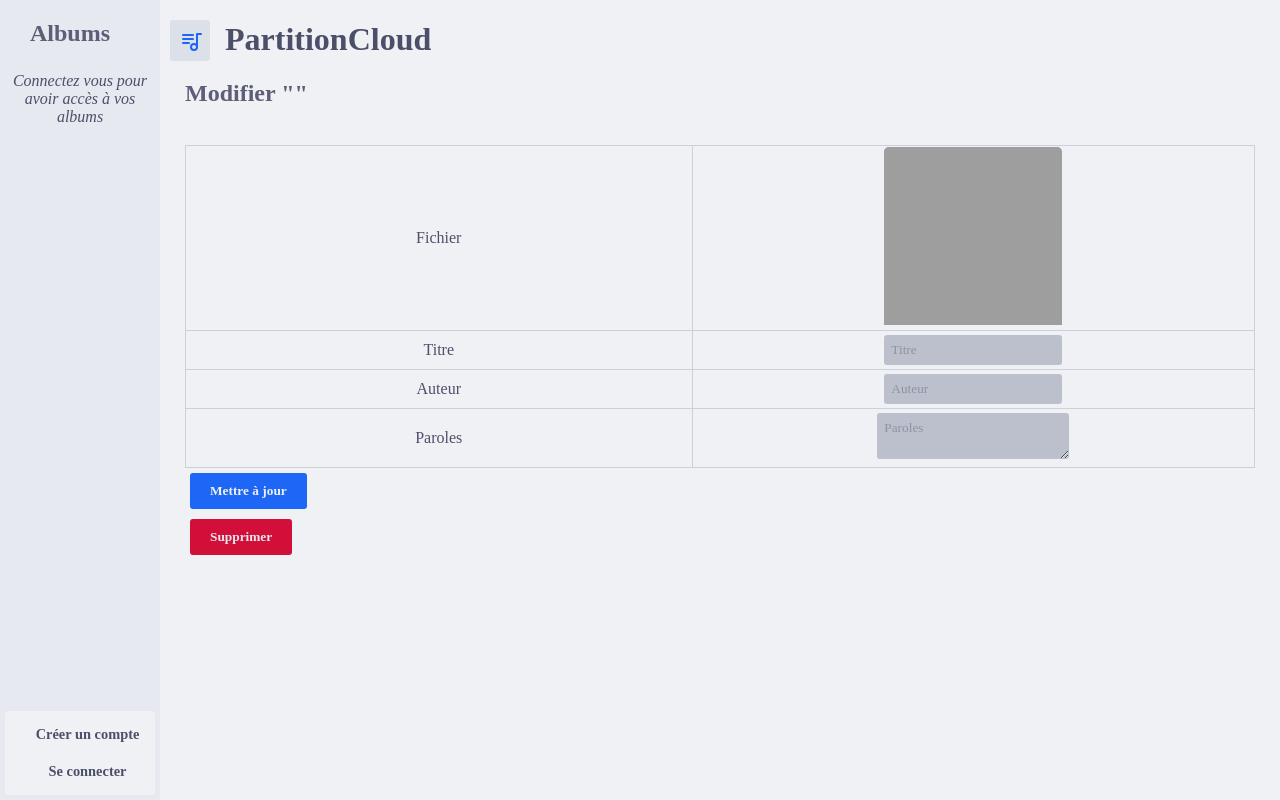
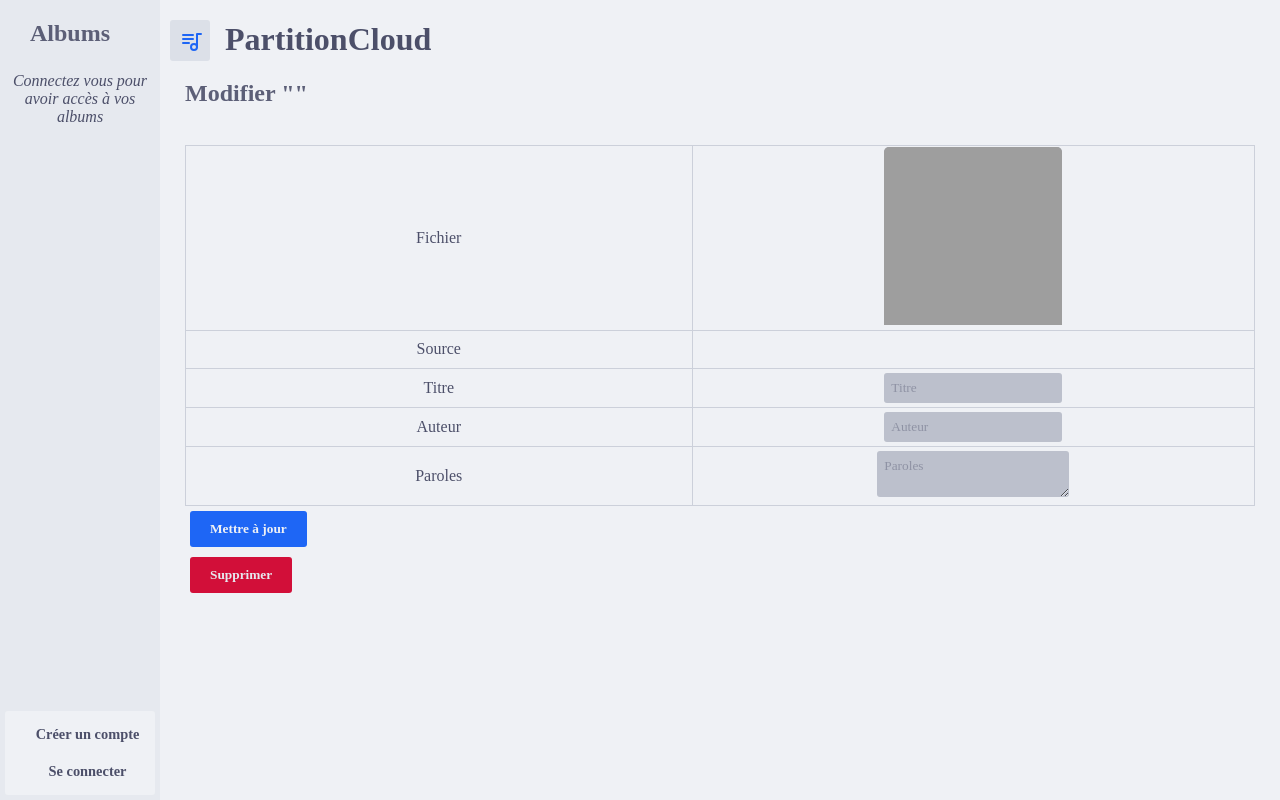
Before and after one commit to partitioncloud/partitioncloud-server, a Flask app: template partitioncloud/templates/partition/edit.html in a window 1280 px wide. Run offline with Flask 3, Linux system fonts and the light colour scheme; the template is opened without the code that fills it, so the values that code supplies are empty; grey boxes are pictures that could not be loaded.

Commit message:
Add 'source' to partition table scheme
possible values:unknown,upload,_any url_
run this command against your DB before pulling:
`ALTER TABLE partition ADD source TEXT DEFAULT 'unknown'`

```diff
--- a/partitioncloud/modules/utils.py
+++ b/partitioncloud/modules/utils.py
@@ -314,6 +314,7 @@ class Partition():
             self.author = data["author"]
             self.body = data["body"]
             self.user_id = data["user_id"]
+            self.source = data["source"]
         else:
             raise LookupError
 
--- a/partitioncloud/schema.sql
+++ b/partitioncloud/schema.sql
@@ -17,7 +17,8 @@ CREATE TABLE partition (
 	name TEXT NOT NULL,
 	author TEXT,
 	body TEXT,
-	user_id INTEGER
+	user_id INTEGER,
+	source TEXT DEFAULT 'unknown'
 );
 
 CREATE TABLE album (
--- a/partitioncloud/static/style.css
+++ b/partitioncloud/static/style.css
@@ -603,6 +603,7 @@ table {
 }
 
 td {
+    height: 35px; /* will grow automatically */
     min-width: 178px;
     border: thin solid var(--color-surface0);
     text-align: center;
--- a/partitioncloud/templates/partition/edit.html
+++ b/partitioncloud/templates/partition/edit.html
@@ -13,6 +13,16 @@
         <td>Fichier</td>
         <td><a href="/partition/{{ partition.uuid }}"><img class="partition-thumbnail" src="/static/thumbnails/{{ partition.uuid }}.jpg"></a></td>
       </tr>
+      {% if partition.source != "unknown" and partition.source != "upload" %}
+        <tr>
+          <td>
+            Source
+          </td>
+          <td class="partition-source">
+            <a href="{{ partition.source }}">{{ partition.source.split("/")[2] }}</a>
+          </td>
+        </tr>
+      {% endif %}
       <tr>
         <td>Titre</td>
         <td><input name="name" type="text" value="{{ partition.name }}" placeholder="Titre" required /><br/></td>
```
Also changed, not shown: partitioncloud/modules/albums.py (+6 -3 lines), partitioncloud/templates/partition/details.html (+12 -0 lines).
